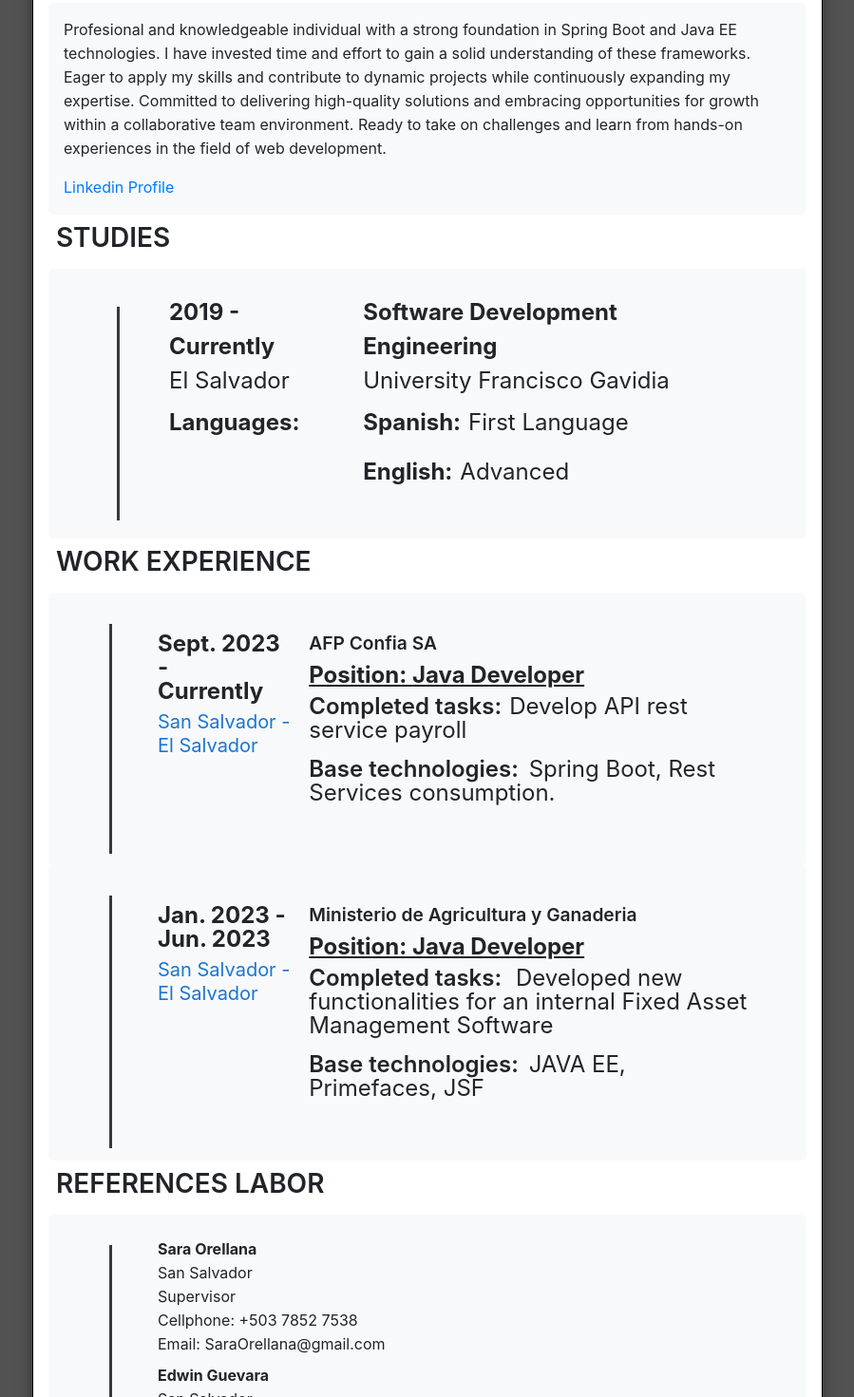
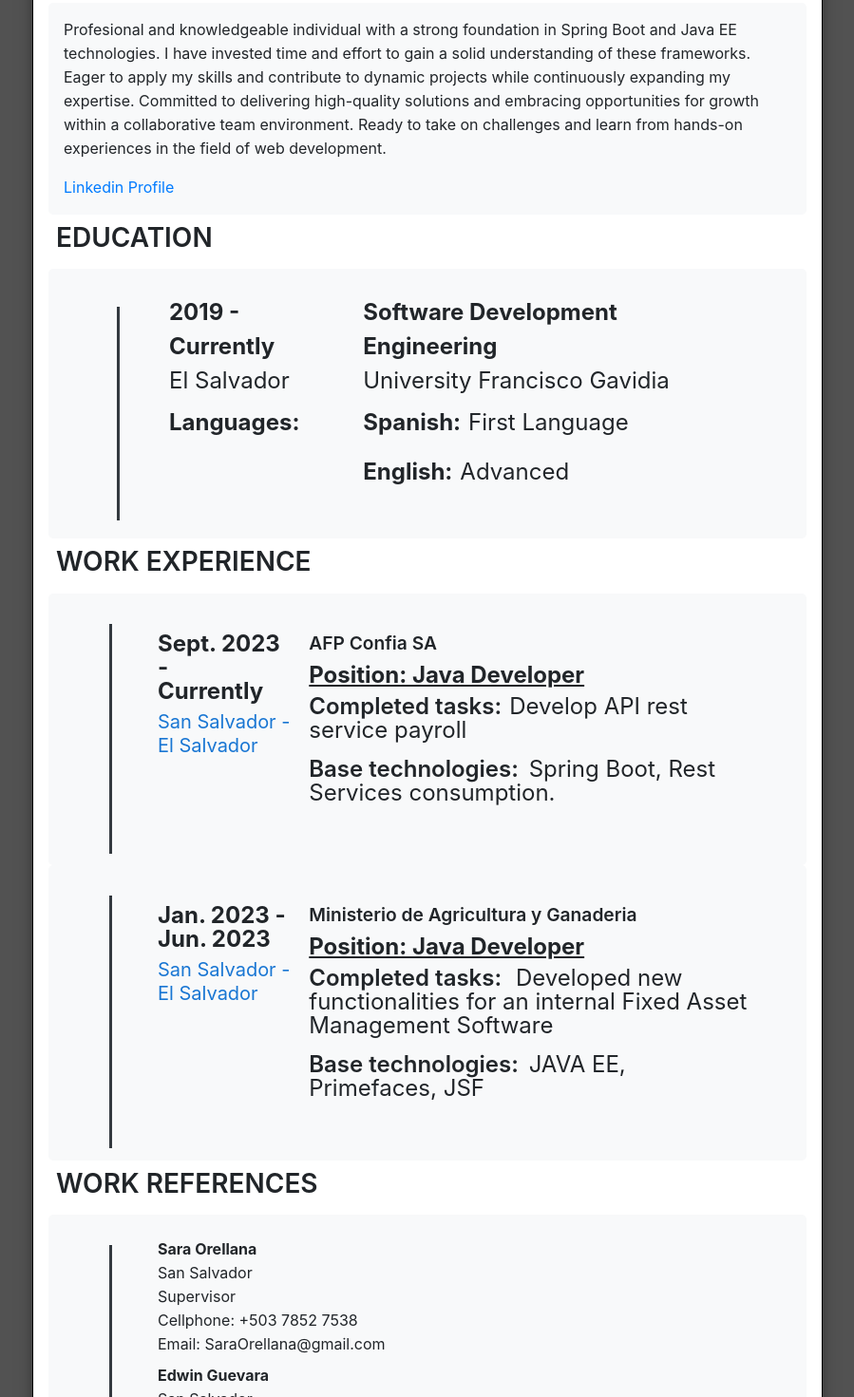
Before and after one commit to GersonRamos001/GersonRamos001.github.io, a plain HTML site: page index.html in a window 1280 px wide. Shown: the part 304-1775 px from the top of the page at 95% size, without its empty margins (190-1089 px from the left). Drawn offline with Linux system fonts and the light colour scheme.

Commit message:
Update index.html

```diff
--- a/index.html
+++ b/index.html
@@ -50,7 +50,7 @@
 
 
                 </div>
-            <h3 class="skill_header p-2">STUDIES</h3>
+            <h3 class="skill_header p-2">EDUCATION</h3>
             <div class="d-flex bg-light card_skill p-1 p-md-4">
                 <div class="d-none d-lg-block d-xl-block">
                     <hr class="bg-dark ml-5" style="height:95%; width: 3px">
@@ -129,7 +129,7 @@
                 </div>
 
 
-              <h3 class="skill_header p-2">REFERENCES LABOR</h3>
+              <h3 class="skill_header p-2">WORK REFERENCES</h3>
               <div class="d-flex bg-light card_skill description">
                 <div class="row w-100">
                     <div class="col-12 col-md-6 d-flex">
@@ -147,6 +147,7 @@
                                 <div class="d-block d-md-none p-1">
                                     <hr class="bg-dark separator">
                                 </div>
+
                                 <div class="ml-5 mt-2 d-flex flex-column">
                                         <span class="font-weight-bold">Edwin Guevara</span>
                                         <span>San Salvador</span>
```
